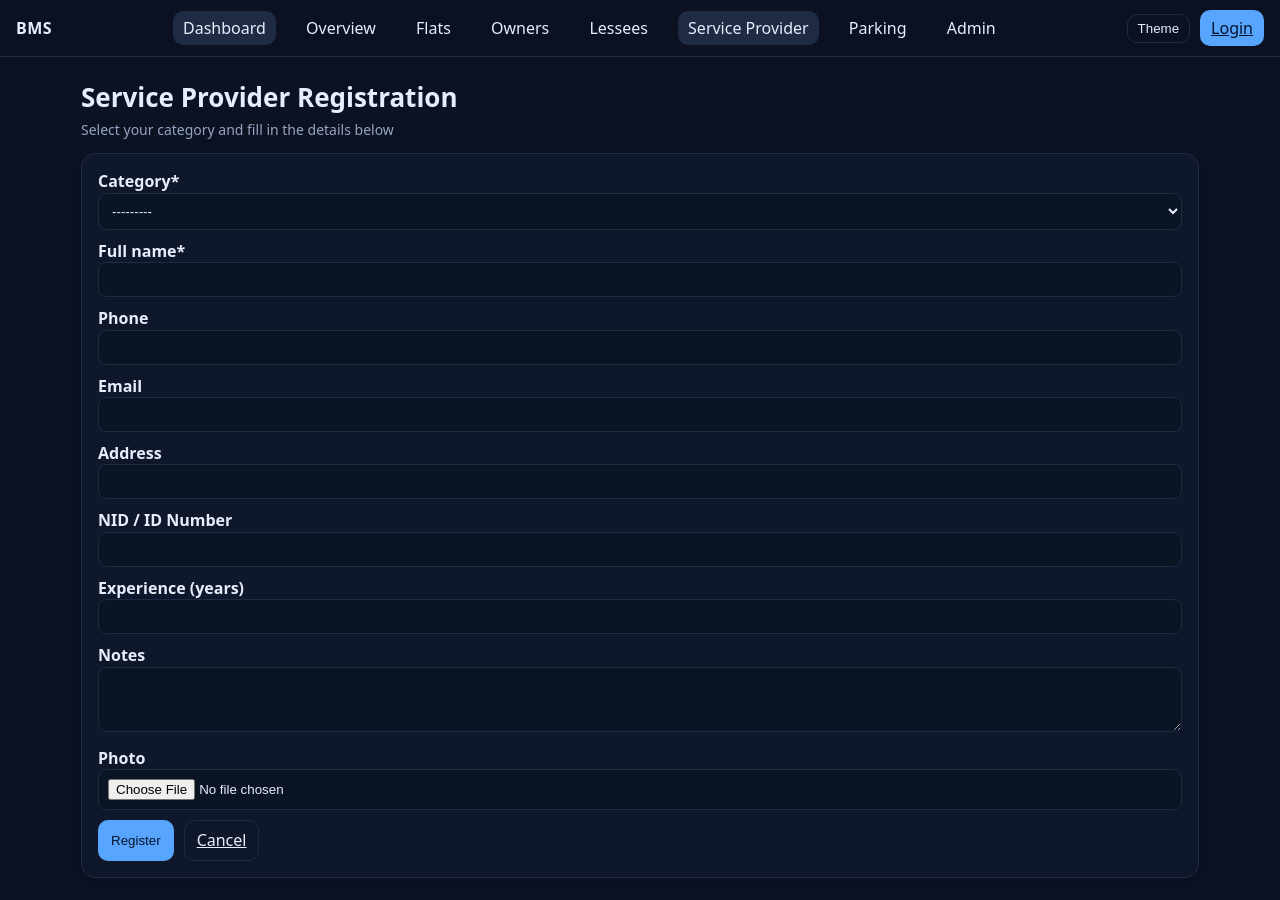
After one commit to hasanshibly90/BMS_Project, a Django app: page /providers/register/ in a window 1280 px wide. The commit adds this page. Run offline with Django 5.2, Linux system fonts and the light colour scheme; data that the repository does not hold is empty.

Commit message:
bms-github-v.1013

```diff
--- a/bms/settings.py
+++ b/bms/settings.py
@@ -23,12 +23,14 @@ INSTALLED_APPS = [
     "django.contrib.humanize",
 ]
 
-LOCAL_APPS = ["core", "flats", "people", "parking", "elections"]
+# Add all local apps here; they will be appended if importable
+LOCAL_APPS = ["core", "flats", "people", "parking", "elections", "providers"]
 for app in LOCAL_APPS:
     try:
         import_module(app)
         INSTALLED_APPS.append(app)
     except ModuleNotFoundError:
+        # App not present yet; ignore
         pass
 
 MIDDLEWARE = [
@@ -62,6 +64,7 @@ TEMPLATES = [
 
 WSGI_APPLICATION = "bms.wsgi.application"
 
+# Database
 if os.environ.get("POSTGRES_DB"):
     DATABASES = {
         "default": {
--- a/bms/urls.py
+++ b/bms/urls.py
@@ -4,12 +4,15 @@ from django.urls import path, include
 from django.conf import settings
 from django.conf.urls.static import static
 
-from core.views import DashboardView, BulkOwnersView, SyncStatusView, OverviewBoardView  # ← add OverviewBoardView
+from core.views import DashboardView, BulkOwnersView, SyncStatusView, OverviewBoardView
 
 urlpatterns = [
     path("admin/", admin.site.urls),
+
+    # Auth (login/logout/password reset)
     path("accounts/", include("django.contrib.auth.urls")),
 
+    # Home
     path("", DashboardView.as_view(), name="dashboard"),
 
     # Tools
@@ -17,13 +20,14 @@ urlpatterns = [
     path("tools/sync-status/", SyncStatusView.as_view(), name="sync_status"),
 
     # Overview (at-a-glance)
-    path("overview/", OverviewBoardView.as_view(), name="overview"),   # ← add this
+    path("overview/", OverviewBoardView.as_view(), name="overview"),
 
     # Apps (namespaced)
     path("flats/",     include(("flats.urls", "flats"),         namespace="flats")),
     path("people/",    include(("people.urls", "people"),       namespace="people")),
     path("parking/",   include(("parking.urls", "parking"),     namespace="parking")),
     path("elections/", include(("elections.urls", "elections"), namespace="elections")),
+    path("providers/", include(("providers.urls", "providers"), namespace="providers")),  # ← added
 ]
 
 if settings.DEBUG:
--- /dev/null
+++ b/providers/apps.py
@@ -0,0 +1,6 @@
+from django.apps import AppConfig
+
+class ProvidersConfig(AppConfig):
+    default_auto_field = "django.db.models.BigAutoField"
+    name = "providers"
+    verbose_name = "Service Providers"
--- /dev/null
+++ b/providers/forms.py
@@ -0,0 +1,18 @@
+from django import forms
+from .models import ServiceProvider, ServiceCategory
+
+class ServiceProviderForm(forms.ModelForm):
+    class Meta:
+        model = ServiceProvider
+        fields = [
+            "category", "full_name", "phone", "email", "address",
+            "nid_number", "experience_years", "notes", "photo",
+        ]
+        widgets = {
+            "notes": forms.Textarea(attrs={"rows": 3}),
+        }
+
+    def __init__(self, *args, **kwargs):
+        super().__init__(*args, **kwargs)
+        # Only active categories in the dropdown
+        self.fields["category"].queryset = ServiceCategory.objects.filter(is_active=True).order_by("name")
--- /dev/null
+++ b/providers/models.py
@@ -0,0 +1,36 @@
+from django.db import models
+
+class ServiceCategory(models.Model):
+    name = models.CharField(max_length=80, unique=True)
+    is_active = models.BooleanField(default=True)
+
+    class Meta:
+        ordering = ["name"]
+        verbose_name = "Service Category"
+        verbose_name_plural = "Service Categories"
+
+    def __str__(self):
+        return self.name
+
+
+class ServiceProvider(models.Model):
+    category = models.ForeignKey(ServiceCategory, on_delete=models.PROTECT, related_name="providers")
+    full_name = models.CharField(max_length=120)
+    phone = models.CharField(max_length=40, blank=True)
+    email = models.EmailField(blank=True)
+    address = models.CharField(max_length=255, blank=True)
+
+    nid_number = models.CharField("NID / ID Number", max_length=50, blank=True)
+    experience_years = models.PositiveIntegerField(blank=True, null=True)
+    notes = models.TextField(blank=True)
+
+    photo = models.ImageField(upload_to="docs/service_provider/", blank=True, null=True)
+
+    is_active = models.BooleanField(default=True)
+    created_at = models.DateTimeField(auto_now_add=True)
+
+    class Meta:
+        ordering = ["full_name"]
+
+    def __str__(self):
+        return f"{self.full_name} ({self.category.name})"
--- /dev/null
+++ b/providers/urls.py
@@ -0,0 +1,10 @@
+from django.urls import path
+from .views import ServiceProviderRegisterView, ServiceProviderThankYouView, ServiceProviderListView
+
+app_name = "providers"
+
+urlpatterns = [
+    path("register/", ServiceProviderRegisterView.as_view(), name="register"),
+    path("thank-you/", ServiceProviderThankYouView.as_view(), name="thank_you"),
+    path("list/", ServiceProviderListView.as_view(), name="list"),  # optional
+]
--- /dev/null
+++ b/providers/views.py
@@ -0,0 +1,29 @@
+from django.views.generic import CreateView, ListView, TemplateView
+from django.urls import reverse_lazy
+from .models import ServiceProvider
+from .forms import ServiceProviderForm
+
+class ServiceProviderRegisterView(CreateView):
+    model = ServiceProvider
+    form_class = ServiceProviderForm
+    template_name = "providers/register.html"
+    success_url = reverse_lazy("providers:thank_you")
+
+class ServiceProviderThankYouView(TemplateView):
+    template_name = "providers/thank_you.html"
+
+# Optional simple list page to review entries (can be staff-only if needed)
+class ServiceProviderListView(ListView):
+    model = ServiceProvider
+    template_name = "providers/provider_list.html"
+    paginate_by = 50
+
+    def get_queryset(self):
+        qs = ServiceProvider.objects.select_related("category").all().order_by("category__name", "full_name")
+        q = (self.request.GET.get("q") or "").strip()
+        if q:
+            qs = qs.filter(full_name__icontains=q)
+        cat = (self.request.GET.get("category") or "").strip()
+        if cat:
+            qs = qs.filter(category__name__iexact=cat)
+        return qs
--- a/templates/base.html
+++ b/templates/base.html
@@ -19,6 +19,12 @@
       <!-- People -->
       <a href="/people/owners/"       data-path="/people/owners/">Owners</a>
       <a href="/people/lessees/"      data-path="/people/lessees/">Lessees</a>
+
+      <!-- Service Providers -->
+      <a href="/providers/register/"  data-path="/providers/">Service Provider</a>
+      <!-- (optional list page)
+      <a href="/providers/list/"       data-path="/providers/">Providers</a>
+      -->
 
       <!-- Parking -->
       <a href="/parking/spots/"       data-path="/parking/">Parking</a>
--- /dev/null
+++ b/templates/providers/register.html
@@ -0,0 +1,65 @@
+{% extends "base.html" %}
+{% block content %}
+
+<div class="page-head">
+  <h1 class="h1">Service Provider Registration</h1>
+  <div class="sub">Select your category and fill in the details below</div>
+</div>
+
+<div class="card">
+  <form method="post" enctype="multipart/form-data" class="form">
+    {% csrf_token %}
+
+    <p>
+      <label for="{{ form.category.id_for_label }}"><strong>Category*</strong></label><br>
+      {{ form.category }}
+    </p>
+
+    <p>
+      <label for="{{ form.full_name.id_for_label }}"><strong>Full name*</strong></label><br>
+      {{ form.full_name }}
+    </p>
+
+    <p>
+      <label for="{{ form.phone.id_for_label }}"><strong>Phone</strong></label><br>
+      {{ form.phone }}
+    </p>
+
+    <p>
+      <label for="{{ form.email.id_for_label }}"><strong>Email</strong></label><br>
+      {{ form.email }}
+    </p>
+
+    <p>
+      <label for="{{ form.address.id_for_label }}"><strong>Address</strong></label><br>
+      {{ form.address }}
+    </p>
+
+    <p>
+      <label for="{{ form.nid_number.id_for_label }}"><strong>NID / ID Number</strong></label><br>
+      {{ form.nid_number }}
+    </p>
+
+    <p>
+      <label for="{{ form.experience_years.id_for_label }}"><strong>Experience (years)</strong></label><br>
+      {{ form.experience_years }}
+    </p>
+
+    <p>
+      <label for="{{ form.notes.id_for_label }}"><strong>Notes</strong></label><br>
+      {{ form.notes }}
+    </p>
+
+    <p>
+      <label for="{{ form.photo.id_for_label }}"><strong>Photo</strong></label><br>
+      {{ form.photo }}
+    </p>
+
+    <div class="form-actions">
+      <button class="btn" type="submit">Register</button>
+      <a class="btn ghost" href="/">Cancel</a>
+    </div>
+  </form>
+</div>
+
+{% endblock %}
```
Also changed, not shown: providers/admin.py (added, +14 -0 lines), templates/providers/provider_list.html (added, +32 -0 lines), templates/providers/thank_you.html (added, +8 -0 lines), providers/__init__.py (added), providers/migrations/0001_initial.py (added), providers/migrations/__init__.py (added).
